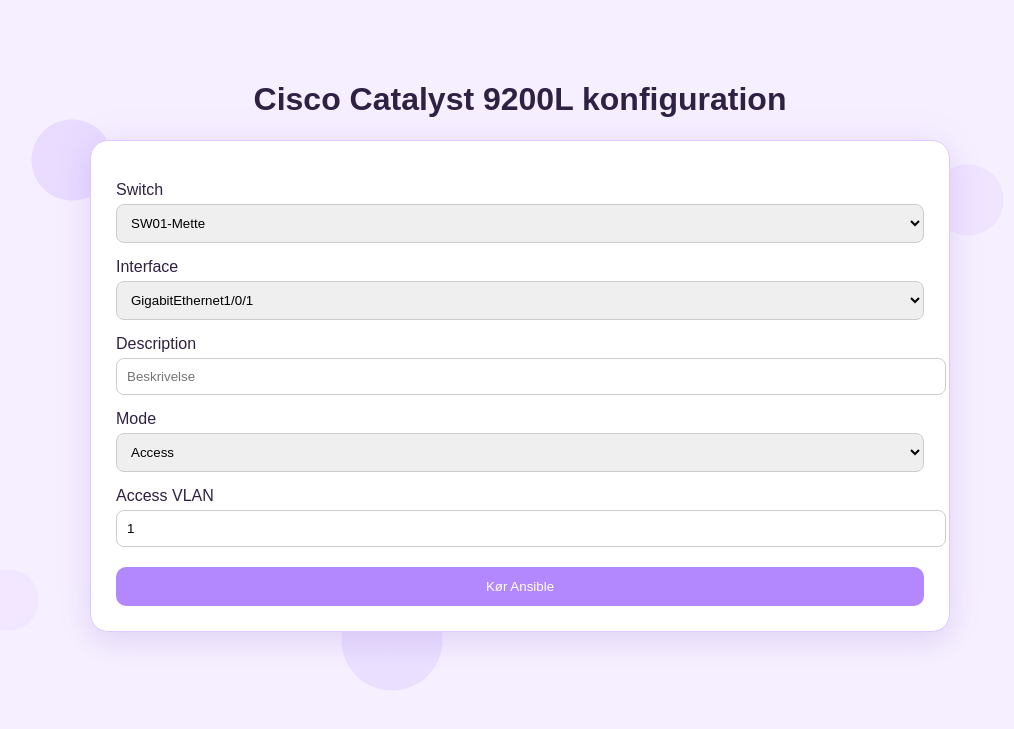
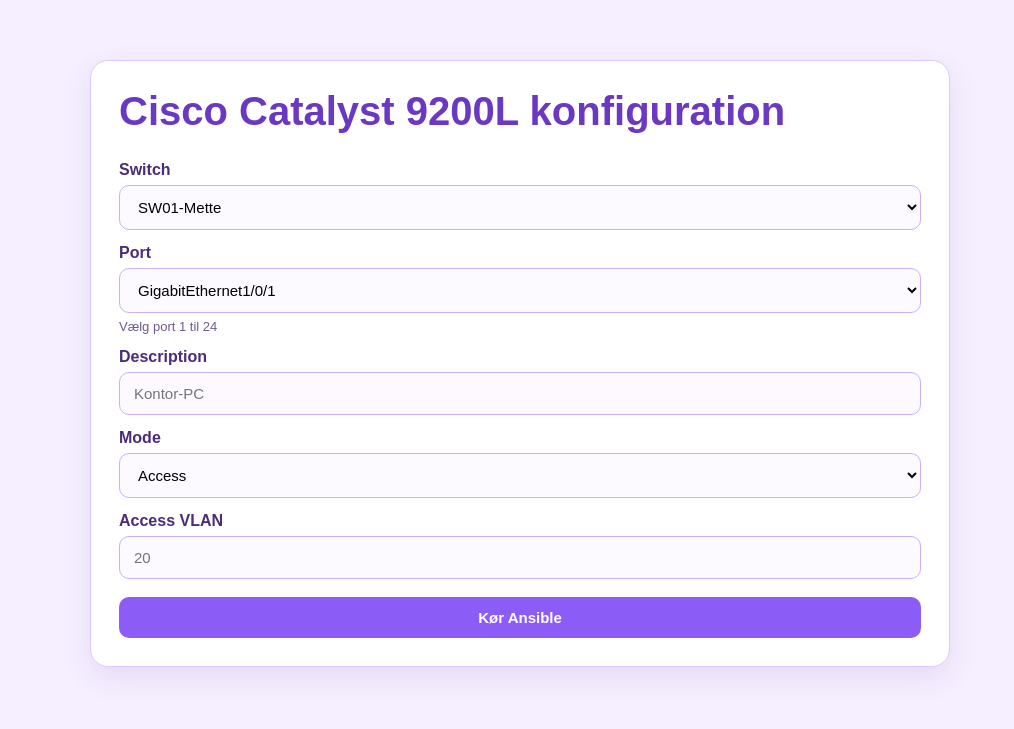
Before and after one commit to mean-pixel/ansibleH4, a Flask app: page / in a window 1280 px wide. Shown: the top 729 px of the page, without its empty margins (120-1134 px from the left). Run offline with Flask 3, Linux system fonts and the light colour scheme.

Commit message:
Update index.html

```diff
--- a/switch-web/templates/index.html
+++ b/switch-web/templates/index.html
@@ -1,8 +1,8 @@
-<!DOCTYPE html>
-<html>
+<!doctype html>
+<html lang="da">
 <head>
+  <meta charset="utf-8">
   <title>Cisco Switch Config</title>
-
   <style>
     body {
       font-family: Arial, sans-serif;
@@ -11,114 +11,137 @@
       max-width: 860px;
       margin: 40px auto;
       padding: 20px;
+    }
 
-            /* 🌸 Blomster overlay */
-            background-image:
-                radial-gradient(circle at 15% 20%, rgba(170, 130, 255, 0.18) 0 40px, transparent 41px),
-                radial-gradient(circle at 85% 25%, rgba(200, 160, 255, 0.14) 0 35px, transparent 36px),
-                radial-gradient(circle at 40% 80%, rgba(150, 110, 255, 0.12) 0 50px, transparent 51px),
-                radial-gradient(circle at 70% 70%, rgba(180, 140, 255, 0.10) 0 45px, transparent 46px),
-                radial-gradient(circle at 10% 75%, rgba(210, 170, 255, 0.12) 0 30px, transparent 31px);
-
-            background-attachment: fixed;
+    .card {
+      background: #ffffff;
+      border: 1px solid #ddc8ff;
+      border-radius: 18px;
+      padding: 28px;
+      box-shadow: 0 10px 28px rgba(114, 74, 180, 0.12);
     }
 
     h1 {
-            text-align: center;
+      margin-top: 0;
+      color: #6a38c2;
+      font-size: 40px;
     }
 
-        .card {
-            background: white;
-            padding: 25px;
-            border-radius: 18px;
-            box-shadow:
-                0 10px 28px rgba(114, 74, 180, 0.12),
-                0 0 40px rgba(170, 130, 255, 0.08);
-            border: 1px solid #ddc8ff;
+    h2 {
+      color: #6a38c2;
+      margin-top: 28px;
     }
 
     label {
       display: block;
-            margin-top: 15px;
+      margin-top: 14px;
+      margin-bottom: 6px;
+      font-weight: bold;
+      color: #4a2c77;
     }
 
-        input, select {
+    input, select, textarea, button {
       width: 100%;
-            padding: 10px;
-            margin-top: 5px;
-            border-radius: 8px;
-            border: 1px solid #ccc;
+      padding: 12px 14px;
+      box-sizing: border-box;
+      border: 1px solid #cbb0f6;
+      border-radius: 10px;
+      font-size: 15px;
+      background: #fcf9ff;
+    }
+
+    input:focus, select:focus, textarea:focus {
+      outline: none;
+      border-color: #8b5cf6;
+      box-shadow: 0 0 0 3px rgba(139, 92, 246, 0.15);
     }
 
     button {
-            margin-top: 20px;
-            width: 100%;
-            padding: 12px;
-            background: #b388ff;
+      margin-top: 18px;
+      background: #8b5cf6;
       color: white;
       border: none;
-            border-radius: 10px;
+      font-weight: bold;
       cursor: pointer;
+      transition: 0.2s ease;
     }
 
     button:hover {
-            background: #9c6eff;
+      background: #7447d1;
     }
 
-        .result {
-            margin-top: 20px;
-            background: black;
-            color: #00ff88;
-            padding: 15px;
-            border-radius: 10px;
-            font-family: monospace;
+    .hint {
+      margin-top: 6px;
+      font-size: 13px;
+      color: #6f5a91;
+    }
+
+    pre {
+      background: #180f27;
+      color: #f4edff;
+      padding: 16px;
+      overflow-x: auto;
+      white-space: pre-wrap;
+      border-radius: 12px;
+      border: 1px solid #4d2b7a;
     }
   </style>
+
+  <script>
+    function toggleFields() {
+      const mode = document.getElementById("mode").value;
+      document.getElementById("access-fields").style.display = mode === "access" ? "block" : "none";
+      document.getElementById("trunk-fields").style.display = mode === "trunk" ? "block" : "none";
+    }
+    window.onload = toggleFields;
+  </script>
 </head>
-
 <body>
-
+  <div class="card">
     <h1>Cisco Catalyst 9200L konfiguration</h1>
 
-    <div class="card">
     <form method="post">
-
-            <label>Switch</label>
-            <select name="switch">
-                <option value="SW01-Mette">SW01-Mette</option>
-            </select>
-
-            <label>Interface</label>
-            <select name="interface">
-                {% for i in range(1,25) %}
-                    <option value="GigabitEthernet1/0/{{i}}">
-                        GigabitEthernet1/0/{{i}}
-                    </option>
+      <label for="switch">Switch</label>
+      <select name="switch" id="switch" required>
+        {% for sw in switches %}
+          <option value="{{ sw }}">{{ sw }}</option>
         {% endfor %}
       </select>
 
-            <label>Description</label>
-            <input type="text" name="description" placeholder="Beskrivelse">
+      <label for="interface">Port</label>
+      <select name="interface" id="interface" required>
+        {% for port in ports %}
+          <option value="{{ port }}">{{ port }}</option>
+        {% endfor %}
+      </select>
+      <div class="hint">Vælg port 1 til 24</div>
 
-            <label>Mode</label>
-            <select name="mode">
+      <label for="description">Description</label>
+      <input name="description" id="description" placeholder="Kontor-PC" required>
+
+      <label for="mode">Mode</label>
+      <select name="mode" id="mode" onchange="toggleFields()" required>
         <option value="access">Access</option>
         <option value="trunk">Trunk</option>
       </select>
 
-            <label>Access VLAN</label>
-            <input type="number" name="vlan_id" value="1">
+      <div id="access-fields">
+        <label for="vlan_id">Access VLAN</label>
+        <input name="vlan_id" id="vlan_id" type="number" min="1" max="4094" placeholder="20">
+      </div>
+
+      <div id="trunk-fields">
+        <label for="allowed_vlans">Allowed VLANs</label>
+        <input name="allowed_vlans" id="allowed_vlans" placeholder="10,20,30 eller 10-20">
+      </div>
 
       <button type="submit">Kør Ansible</button>
-
     </form>
-    </div>
 
     {% if output %}
-    <div class="result">
-        {{ output }}
+      <h2>Resultat</h2>
+      <pre>{{ output }}</pre>
+    {% endif %}
   </div>
-    {% endif %}
-
 </body>
 </html>
```
Lines whose indentation alone changed are shown as unchanged.
